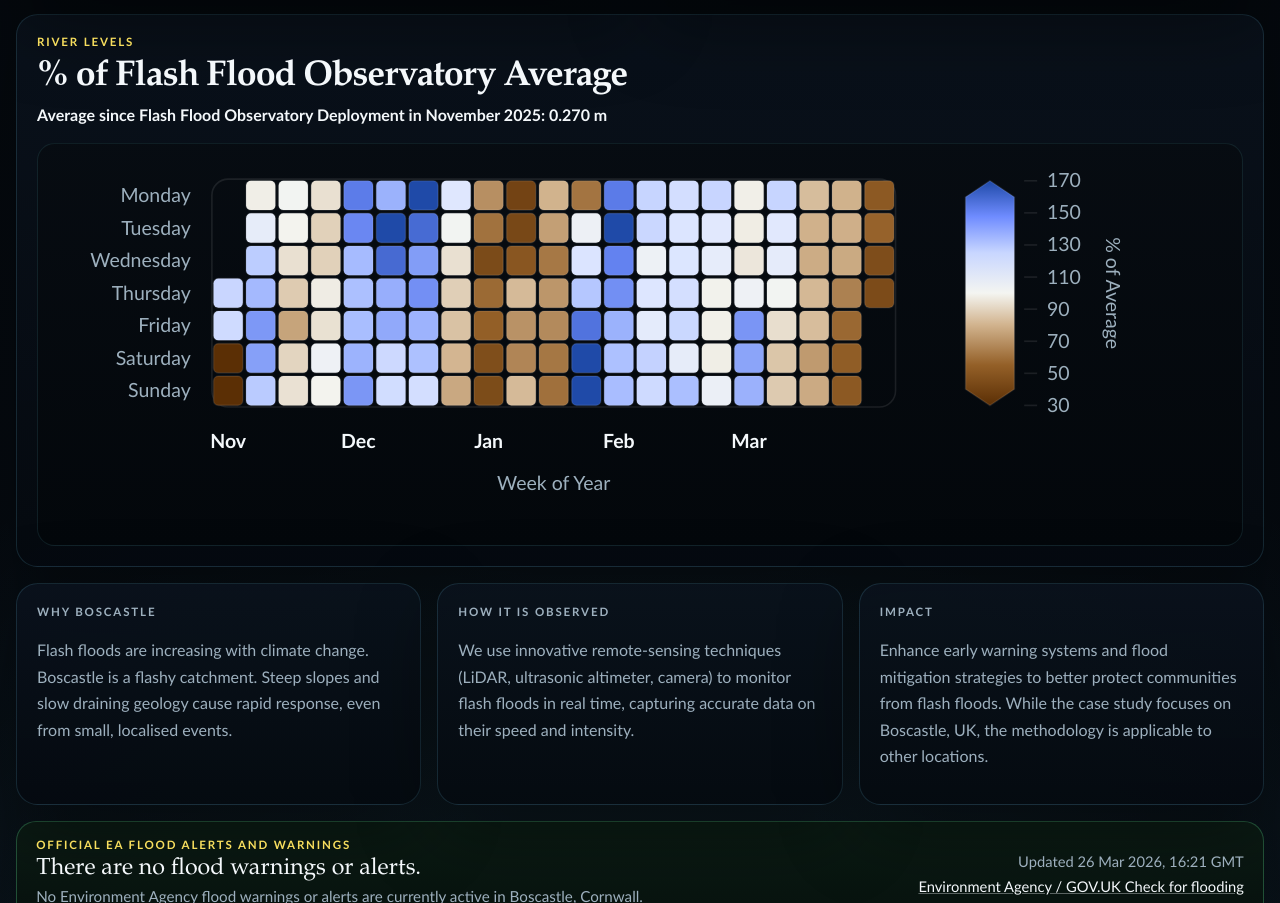
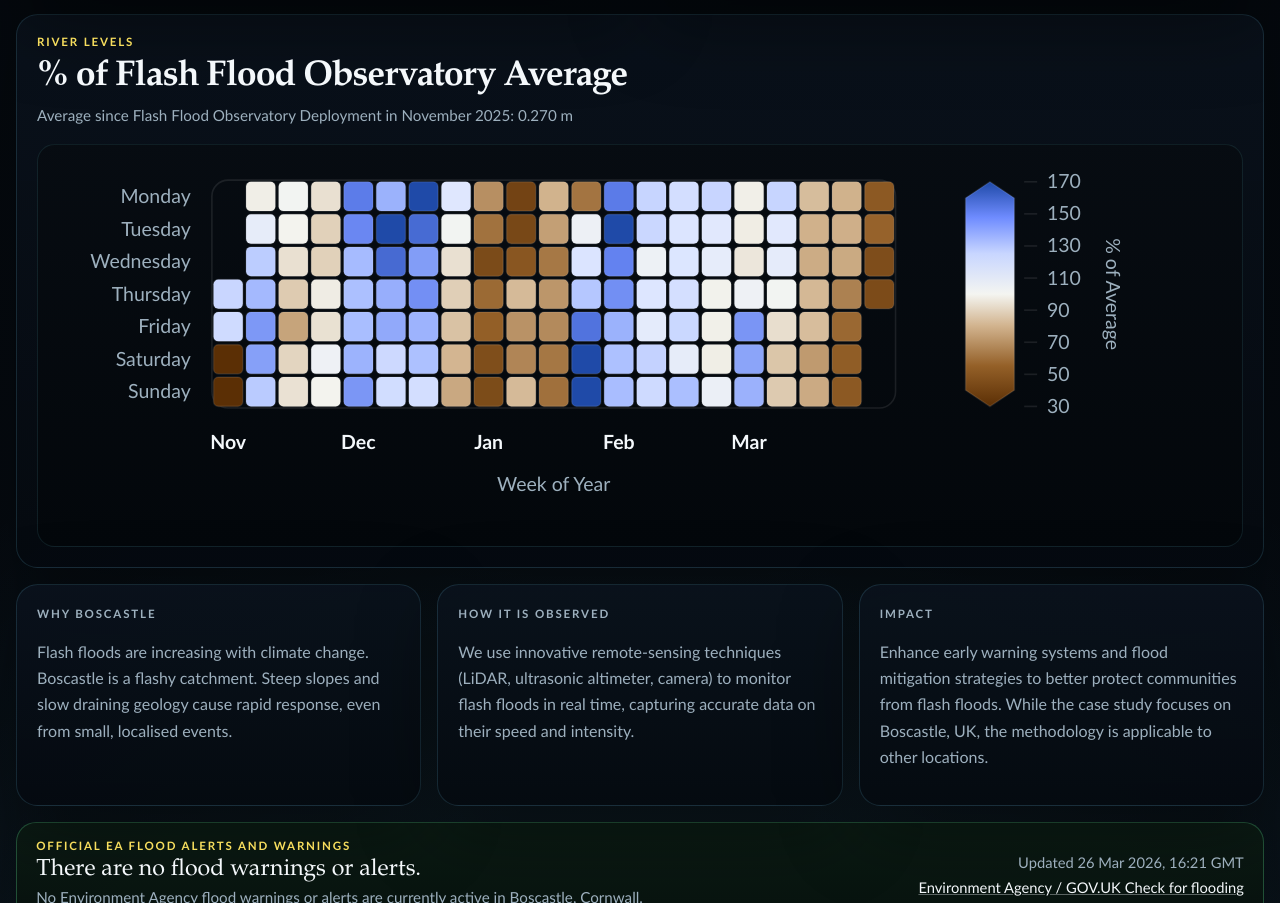
Before and after one commit to orfeasa/flashfloodobservatory.com, a plain HTML site: page public/index.html in a window 1280 px wide. Shown: the part 2000-2903 px from the top of the page. Drawn offline with nearby package versions, Linux system fonts and the light colour scheme.

Commit message:
Tone down heatmap average text

```diff
--- a/public/styles.css
+++ b/public/styles.css
@@ -428,10 +428,10 @@ canvas {
 
 .heatmap-average {
   margin: 0.15rem 0 0;
-  color: var(--text);
-  font-size: 1rem;
-  font-weight: 600;
-  line-height: 1.5;
+  color: var(--muted);
+  font-size: 0.95rem;
+  font-weight: 400;
+  line-height: 1.65;
 }
 
 .heatmap-average[hidden] {
```
